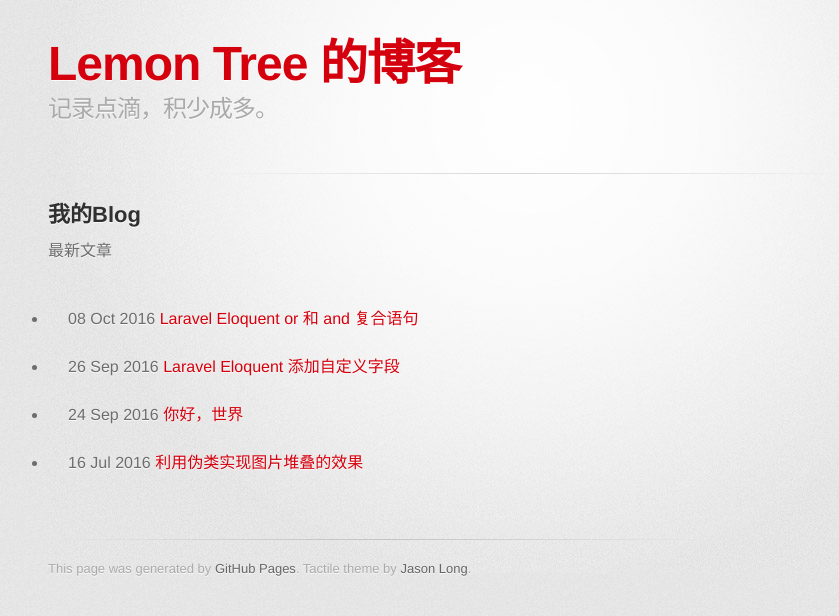
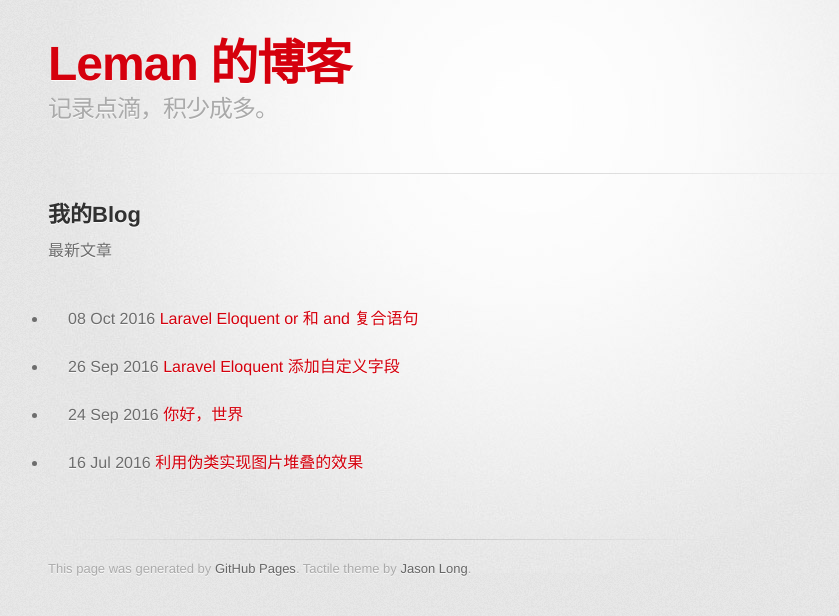
Before and after one commit to leemem/leemem.github.io, a Jekyll site: the page built from index.html, in a window 1280 px wide. Shown: the top 616 px of the page, without its empty margins (112-951 px from the left). Built offline with Jekyll 4.4.1, drawn with Linux system fonts in a browser that asks for light colours; some web fonts are replaced.

Commit message:
change name

```diff
--- a/_layouts/default.html
+++ b/_layouts/default.html
@@ -19,7 +19,7 @@
       <div class="inner">
 
         <header>
-          <h1><a href="http://blog.limaoqi.com">Lemon Tree 的博客</a></h1>
+          <h1><a href="http://blog.limaoqi.com">Leman 的博客</a></h1>
           <h2>记录点滴，积少成多。</h2>
         </header>
 
```
